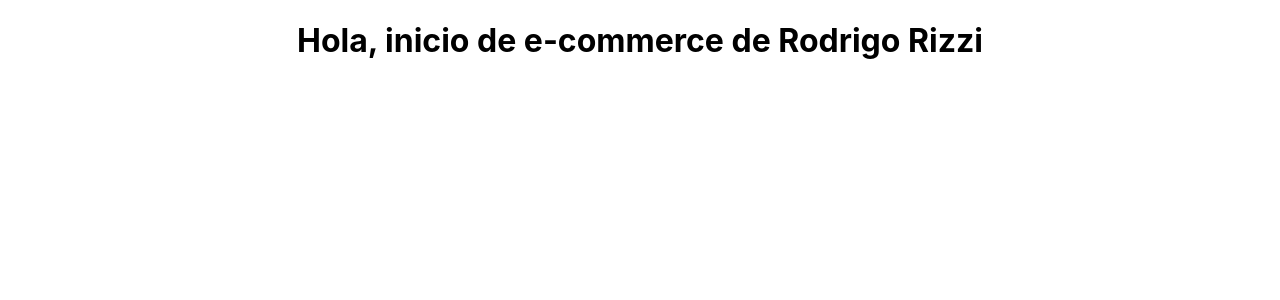
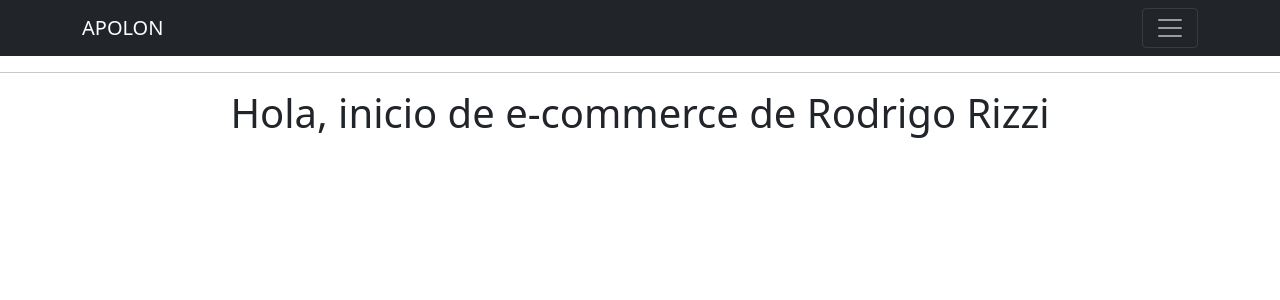
Before and after one commit to rorizzi/e-commerce-rodrigo-rizzi, a React (Create React App) app: page / in a window 1280 px wide. Shown: the top 300 px of the page. Built offline with nearby package versions, Linux system fonts and the light colour scheme.

Commit message:
navbar added to APOLON e-commerce

```diff
--- a/package.json
+++ b/package.json
@@ -6,7 +6,9 @@
     "@testing-library/jest-dom": "^5.16.1",
     "@testing-library/react": "^12.1.2",
     "@testing-library/user-event": "^13.5.0",
+    "bootstrap": "^5.1.3",
     "react": "^17.0.2",
+    "react-bootstrap": "^2.1.1",
     "react-dom": "^17.0.2",
     "react-scripts": "5.0.0",
     "web-vitals": "^2.1.3"
--- a/src/App.js
+++ b/src/App.js
@@ -1,9 +1,13 @@
 import logo from './logo.svg';
 import './App.css';
+import NavBar from './components/navbar/NavBar';
+import 'bootstrap/dist/css/bootstrap.min.css';
 
 function App() {
   return (
     <div className="App">
+      <NavBar/>
+      <hr />
       <h1>Hola, inicio de e-commerce de Rodrigo Rizzi</h1>
     </div>
   );
--- /dev/null
+++ b/src/components/navbar/NavBar.js
@@ -0,0 +1,29 @@
+import { Container, Nav, Navbar, NavbarBrand, NavDropdown } from "react-bootstrap";
+
+const NavBar = () => {
+  return (
+
+    <Navbar bg="dark" expand="xxl" variant="dark">
+    <Container>
+      <Navbar.Brand href="#home">APOLON</Navbar.Brand>
+      <Navbar.Toggle aria-controls="basic-navbar-nav" />
+      <Navbar.Collapse id="basic-navbar-nav">
+        <Nav className="me-auto">
+          <Nav.Link href="#home">Inicio</Nav.Link>
+          <Nav.Link href="#link">Contacto</Nav.Link>
+          <NavDropdown title="Opciones" id="basic-nav-dropdown">
+            <NavDropdown.Item href="#action/3.1">Action</NavDropdown.Item>
+            <NavDropdown.Item href="#action/3.2">Another action</NavDropdown.Item>
+            <NavDropdown.Item href="#action/3.3">Something</NavDropdown.Item>
+            <NavDropdown.Divider />
+            <NavDropdown.Item href="#action/3.4">Separated link</NavDropdown.Item>
+          </NavDropdown>
+        </Nav>
+      </Navbar.Collapse>
+    </Container>
+  </Navbar>
+  );
+
+};
+
+export default NavBar;
--- a/src/index.js
+++ b/src/index.js
@@ -3,6 +3,7 @@
 import './index.css';
 import App from './App';
 import reportWebVitals from './reportWebVitals';
+
 
 ReactDOM.render(
   <React.StrictMode>
```
Also changed, not shown: 1 other file (tests, documents, lock files or other folders).
